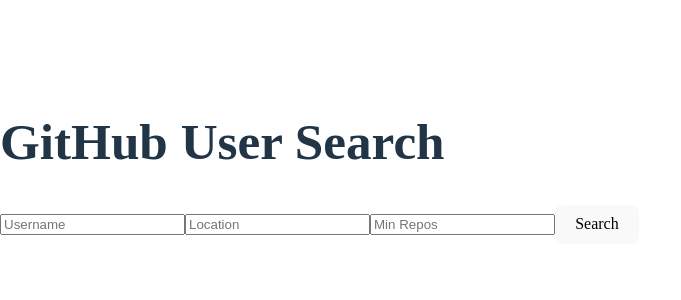
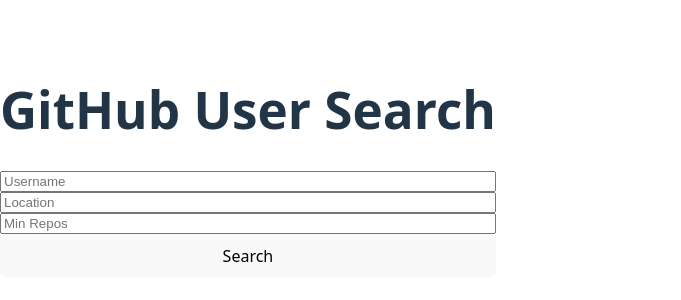
Before and after one commit to mangyvee/alx-fe-reactjs, a React (Vite) app in the folder github-user-search/: page / in a window 1280 px wide. Shown: the part 238-538 px from the top of the page, without its empty margins (0-681 px from the left). Built offline with nearby package versions, Linux system fonts and the light colour scheme.

Commit message:
Fix Tailwind PostCSS plugin Configuration

```diff
--- a/github-user-search/postcss.config.js
+++ b/github-user-search/postcss.config.js
@@ -1,6 +1,6 @@
 export default {
   plugins: {
     '@tailwindcss/postcss': {},
-    autoprefixer: {},
-  },
-};
+    autoprefixer: {}
+  }
+}
--- a/github-user-search/taiwind.config.js
+++ b/github-user-search/tailwind.config.js
@@ -1,8 +1,11 @@
 /** @type {import('tailwindcss').Config} */
 export default {
-  content: ["./index.html", "./src/**/*.{js,jsx,ts,tsx}"],
+  content: [
+    "./index.html",
+    "./src/**/*.{js,ts,jsx,tsx}"
+  ],
   theme: {
     extend: {},
   },
   plugins: [],
-};
+}
```
Also changed, not shown: github-user-search/src/index.css (+3 -4 lines).
